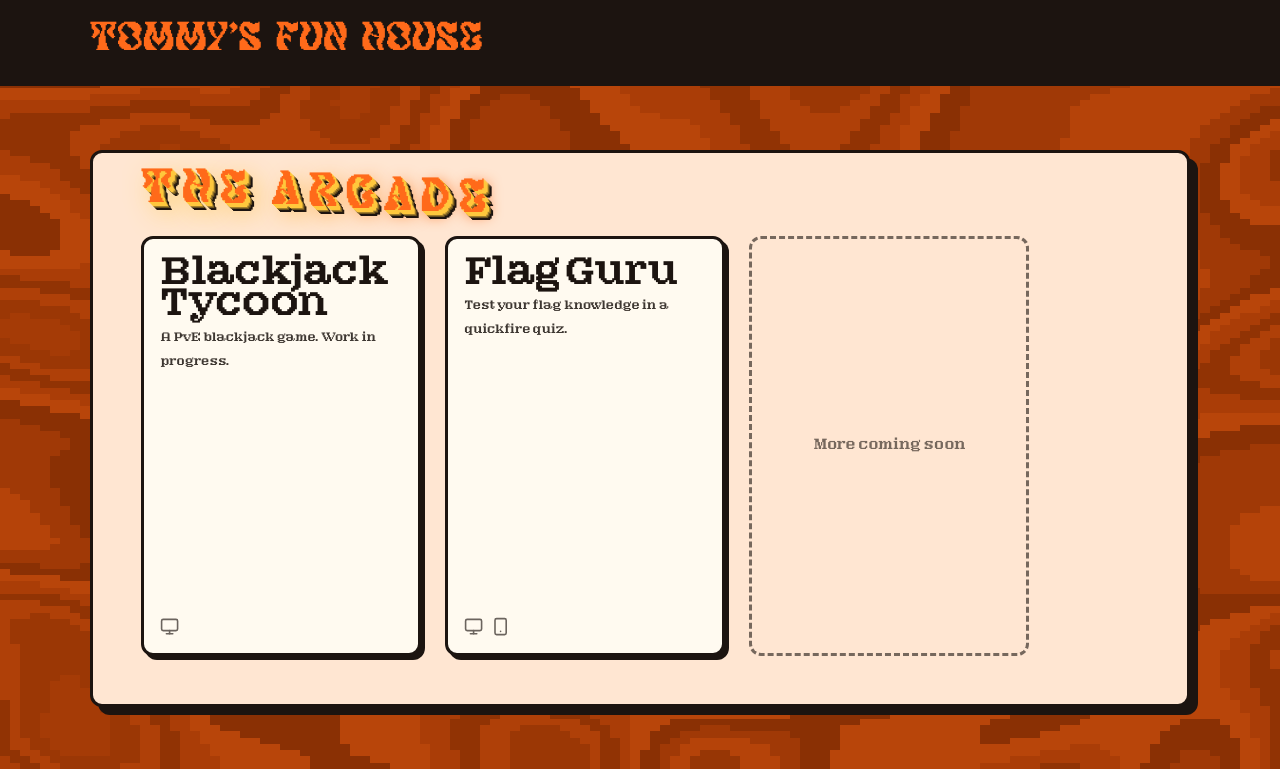
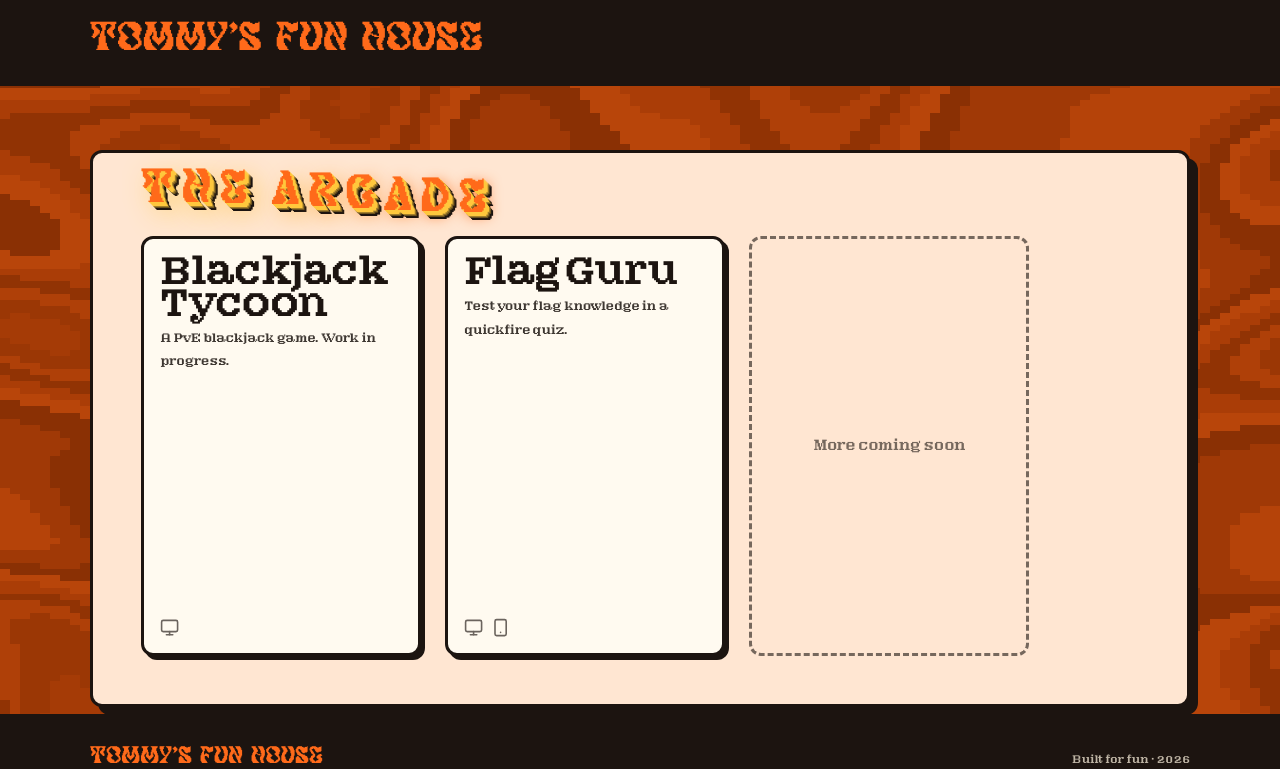
Before and after one commit to tslashw/tommys-fun-house, a SvelteKit app: page / in a window 1280 px wide. Shown: the top 769 px of the page. Built offline with nearby package versions, Linux system fonts and the light colour scheme; a web font is replaced by a local one.

Commit message:
fixed overscroll rubber-banding including header and footer

```diff
--- a/src/app.css
+++ b/src/app.css
@@ -101,10 +101,11 @@ html {
     margin: 0;
     overflow-x: hidden;
     scroll-behavior: smooth;
-    /* Subtle dotted "arcade carpet" texture behind everything */
-    background-color: var(--paper);
-    background-image: radial-gradient(var(--ember-soft) 1.2px, transparent 1.2px);
-    background-size: 22px 22px;
+    /* Safety-net backdrop for the overscroll rubber-band gap. With the
+       fixed header/footer + bg-layer covering the viewport this is rarely
+       seen, but matching it to the header/footer ink (and the theme-color
+       meta) keeps any exposed edge from flashing a mismatched colour. */
+    background-color: var(--ink);
 }
 
 body {
--- a/src/lib/components/Footer.svelte
+++ b/src/lib/components/Footer.svelte
@@ -11,7 +11,6 @@
 
 <style>
     .foot {
-        margin-top: var(--space-16);
         border-top: var(--stroke);
         background: var(--ink);
         color: var(--paper);
--- a/src/routes/+layout.svelte
+++ b/src/routes/+layout.svelte
@@ -6,6 +6,14 @@
 	import Background from '$lib/components/background/Background.svelte';
 
 	let { children } = $props();
+
+	// The header/footer are position:fixed, so <main> needs padding equal to
+	// their heights to clear them. Measured live (Svelte uses a ResizeObserver
+	// for bind:offsetHeight) so responsive height changes stay correct. Seeded
+	// with approximate values so the first paint before hydration doesn't tuck
+	// content under the header.
+	let headerH = $state(72);
+	let footerH = $state(76);
 </script>
 
 <svelte:head>
@@ -18,11 +26,17 @@
 </div>
 
 <div class="page">
-	<NavBar />
-	<main>
+	<div class="chrome chrome-top" bind:offsetHeight={headerH}>
+		<NavBar />
+	</div>
+
+	<main style="padding-top: {headerH}px; padding-bottom: {footerH}px;">
 		{@render children()}
 	</main>
-	<Footer />
+
+	<div class="chrome chrome-bottom" bind:offsetHeight={footerH}>
+		<Footer />
+	</div>
 </div>
 
 <style>
@@ -35,13 +49,21 @@
 		pointer-events: none;
 	}
 
-	.page {
-		display: flex;
-		flex-direction: column;
-		min-height: 100dvh;
+	/* The page itself is the scroll container again (so it rubber-bands
+	   naturally on iOS). The header/footer are lifted out of flow and pinned
+	   to the viewport edges; <main> is padded to clear them. Overscrolling
+	   then bounces the content while these stay put, opening a gap that
+	   reveals the animated background. */
+	.chrome {
+		position: fixed;
+		left: 0;
+		right: 0;
+		z-index: 10;
 	}
-
-	main {
-		flex: 1;
+	.chrome-top {
+		top: 0;
+	}
+	.chrome-bottom {
+		bottom: 0;
 	}
 </style>
```
